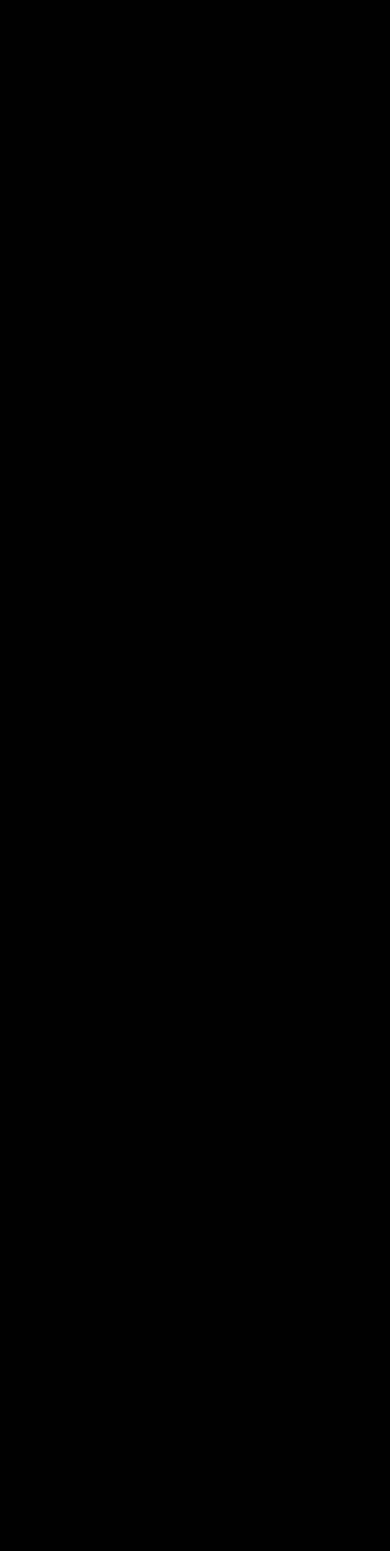
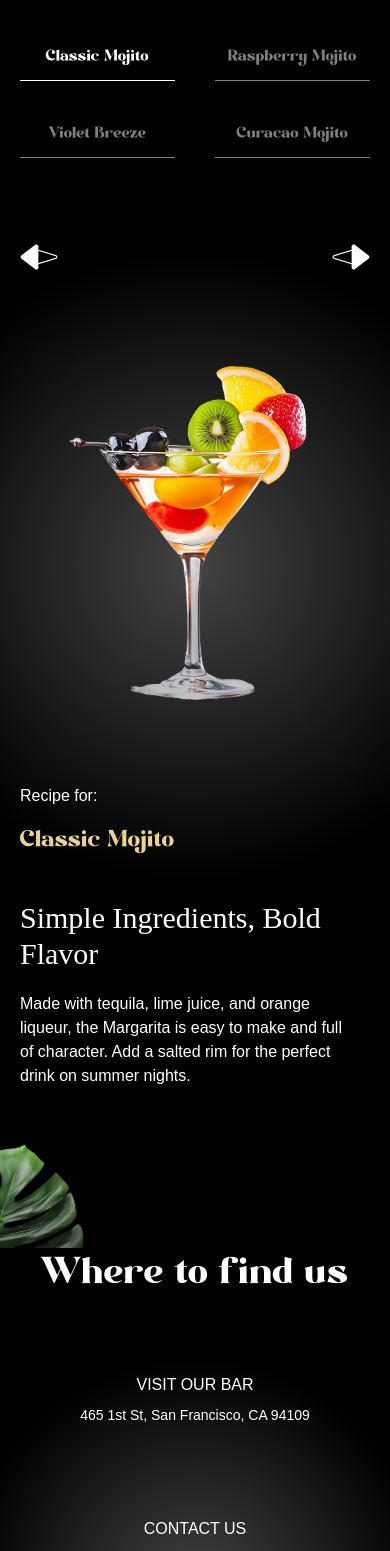
Before and after one commit to Daksh-Mehra/gsap_cocktails, a React (Vite) app: page / in a window 390 px wide. Shown: the part 5080-6631 px from the top of the page. Before the commit the page ends 5044 px from the top, so only its background shows below. Built offline with nearby package versions, Linux system fonts and the light colour scheme; a web font is replaced by a local one.

Commit message:
implement drinks and contact section

```diff
--- a/constants/index.js
+++ b/constants/index.js
@@ -8,7 +8,7 @@ const navLinks = [
 	title: "About Us",
  },
  {
-	id: "work",
+	id: "art",
 	title: "The Art",
  },
  {
--- a/src/App.jsx
+++ b/src/App.jsx
@@ -6,6 +6,9 @@ import Cocktails from './components/Cocktails';
 import About from './components/About';
 import Navbar from './components/Navbar';
 import Art from './components/Art';
+import Contact from './components/Contact';
+
+import Menu from './components/Menu';
 gsap.registerPlugin(ScrollTrigger,SplitText);
 
 const App = () => {
@@ -16,7 +19,8 @@ const App = () => {
       <Cocktails/>
       <About/>
       <Art/>
-
+      <Menu/>
+      <Contact/>
     </main>
   )
 }
--- /dev/null
+++ b/src/components/Contact.jsx
@@ -0,0 +1,75 @@
+import React from 'react'
+import { openingHours,socials } from '../../constants'
+import { useGSAP } from '@gsap/react'
+import {SplitText} from 'gsap/all'
+import gsap from 'gsap'
+
+const Contact = () => {
+
+    useGSAP(()=>{
+        const titlesplit=SplitText.create('#contact h2', {type:"words"});
+
+        const time=gsap.timeline({scrollTrigger:{
+            trigger:"#contact",
+            start:'top center'
+        },
+    ease:'power1.inOut'})
+
+    time.from(titlesplit.words,{
+        opacity:0,
+        duration:1,
+        yPercent:100,
+        ease:'expo.out',
+        stagger:0.02
+    }).from("#contact h3,#contact p",{
+        opacity:0,yPercent:100,stagger:0.02
+
+    })
+    .to("#f-right-leaf",{
+        y:'-50',
+        duration:1,
+        ease:'power1.inOut'
+    })
+    .to("#f-left-leaf",{
+        y:'-50',
+        duration:1,
+        ease:'power1.inOut'
+    },'<')
+}
+)
+
+
+  return (
+    <footer id='contact'>
+        <img src="/images/footer-right-leaf.png" alt="leaf-right" id='f-right-leaf' />
+        <img src="/images/footer-left-leaf.png" alt="leaf-left" id='f-left-leaf' />
+
+        <div className='content'>
+            <h2>Where to find us</h2>
+
+            <div>
+                <h3>Visit Our Bar</h3>
+                <p>465 1st St, San Francisco, CA 94109</p>
+            </div>
+
+            <div>
+                <h3>Contact Us</h3>
+                <p>(123) 456-7890</p>
+                <p>9zS6o@example.com</p>
+            </div>
+            <div><h3>Open Every Day</h3>
+            {openingHours.map((time)=>(<p key={time.day}>{time.day}: {time.time}</p>))}</div>
+
+            <div>
+                <h3>Socials</h3>
+                <div className='flex-center gap-5'>
+                    {socials.map((social)=>(<a href={social.url} key={social.name} target='_blank' rel='noopener noreferrer' aria-label={social.name}><img src={social.icon} alt={social.name} /></a>))}
+                </div>
+            </div>
+        </div>
+
+    </footer>
+  )
+}
+
+export default Contact
--- /dev/null
+++ b/src/components/Menu.jsx
@@ -0,0 +1,92 @@
+import React from 'react'
+import { sliderLists } from '../../constants'
+import { useState } from 'react'
+import { useRef } from 'react'
+import { useGSAP } from '@gsap/react'
+import gsap from 'gsap'
+
+const Menu = () => {
+    const contentref = useRef();
+
+    const [currentindex, setcurrentindex] = useState(0);
+
+
+    useGSAP(()=>{
+        gsap.fromTo("#title",{opacity:0},{opacity:1,duration:1})
+        gsap.fromTo(".cocktail img",{opacity:0,xPercent:-100},{opacity:1,xPercent:0,duration:1,ease:"power1.inOut"})
+    },[currentindex])
+        gsap.fromTo(".details h2",{opacity:0,yPercent:100},{opacity:1,yPercent:0,duration:1,ease:"power1.inOut"})
+        gsap.fromTo(".details p",{opacity:0,yPercent:100},{opacity:1,yPercent:0,duration:1,ease:"power1.inOut",delay:0.2})
+
+    const gotoslide=(index)=>{
+
+        const newindex=(index+sliderLists.length)%sliderLists.length;
+        // const newindex=index;
+        setcurrentindex(newindex);
+    }
+
+    const getcocktailat=(indexoffset)=>{
+        return sliderLists[(currentindex+indexoffset+sliderLists.length)%sliderLists.length];
+    }
+
+    const currentcocktial=getcocktailat(0);
+    const prevcocktial=getcocktailat(-1);
+    const nextcocktial=getcocktailat(1);
+
+  return (
+    <section id='menu' aria-labelledby='menu-heading'>
+        <img src="/images/slider-left-leaf.png" alt="left-leaf" id='m-left-leaf'/>
+        <img src="/images/slider-right-leaf.png" alt="right-leaf" id='m-right-leaf'/>
+
+        <h2 id='menu-heading' className='sr-only'>
+            Cocktail Menu
+        </h2>
+
+        <nav className='cocktail-tabs' aria-label='Cocktail Navigation'>
+            {sliderLists.map((cocktail,index)=>{
+                const isActive=index===currentindex;
+
+
+                return(
+                    <button key={cocktail.id} className={isActive?`text-white border-white`:`text-white/50 border-white/50`} onClick={()=>{gotoslide(index)}}>
+                        {cocktail.name}
+                    </button>
+                )
+            })}
+        </nav>
+
+        <div className='content'>
+            <div className='arrows'>
+                <button className='text-left' onClick={()=>{gotoslide(currentindex-1)}}>
+                    <span>{prevcocktial.name}</span>
+                    <img src="/images/right-arrow.png" alt="right-arrow" aria-hidden='true' />
+                </button>
+                <button className='text-left' onClick={()=>{gotoslide(currentindex+1)}}>
+                    <span>{nextcocktial.name}</span>
+                    <img src="/images/left-arrow.png" alt="left-arrow" aria-hidden='true' />
+                </button>
+            </div>
+
+            <div className='cocktail'>
+                <img src={currentcocktial.image} className='object-contain' alt={currentcocktial.name} aria-hidden='true' />
+            </div>
+
+            <div className='recipe'>
+                <div ref={contentref} className='info'>
+                    <p>Recipe for:</p>
+                    <p id='title'>
+                        {currentcocktial.name}
+                    </p>
+                </div>
+
+                <div className='details'>
+                    <h2>{currentcocktial.title}</h2>
+                    <p>{currentcocktial.description}</p>
+                </div>
+            </div>
+        </div>
+    </section>
+  )
+}
+
+export default Menu
--- a/src/index.css
+++ b/src/index.css
@@ -294,7 +294,7 @@ body {
         }
 
         .content {
-            @apply flex flex-col justify-between items-center container mx-auto relative;
+            @apply flex flex-col justify-between items-center xl:max-w-7xl  container mx-auto relative;
 
             .arrows {
                 @apply flex items-center justify-between w-full absolute;
@@ -324,7 +324,7 @@ body {
                 @apply space-y-4 lg:translate-y-20;
 
                 #title {
-                    @apply font-modern-negra md:text-6xl text-3xl text-yellow max-w-40;
+                    @apply font-modern-negra md:text-6xl text-3xl text-yellow max-w-48;
                 }
             }
 
```
